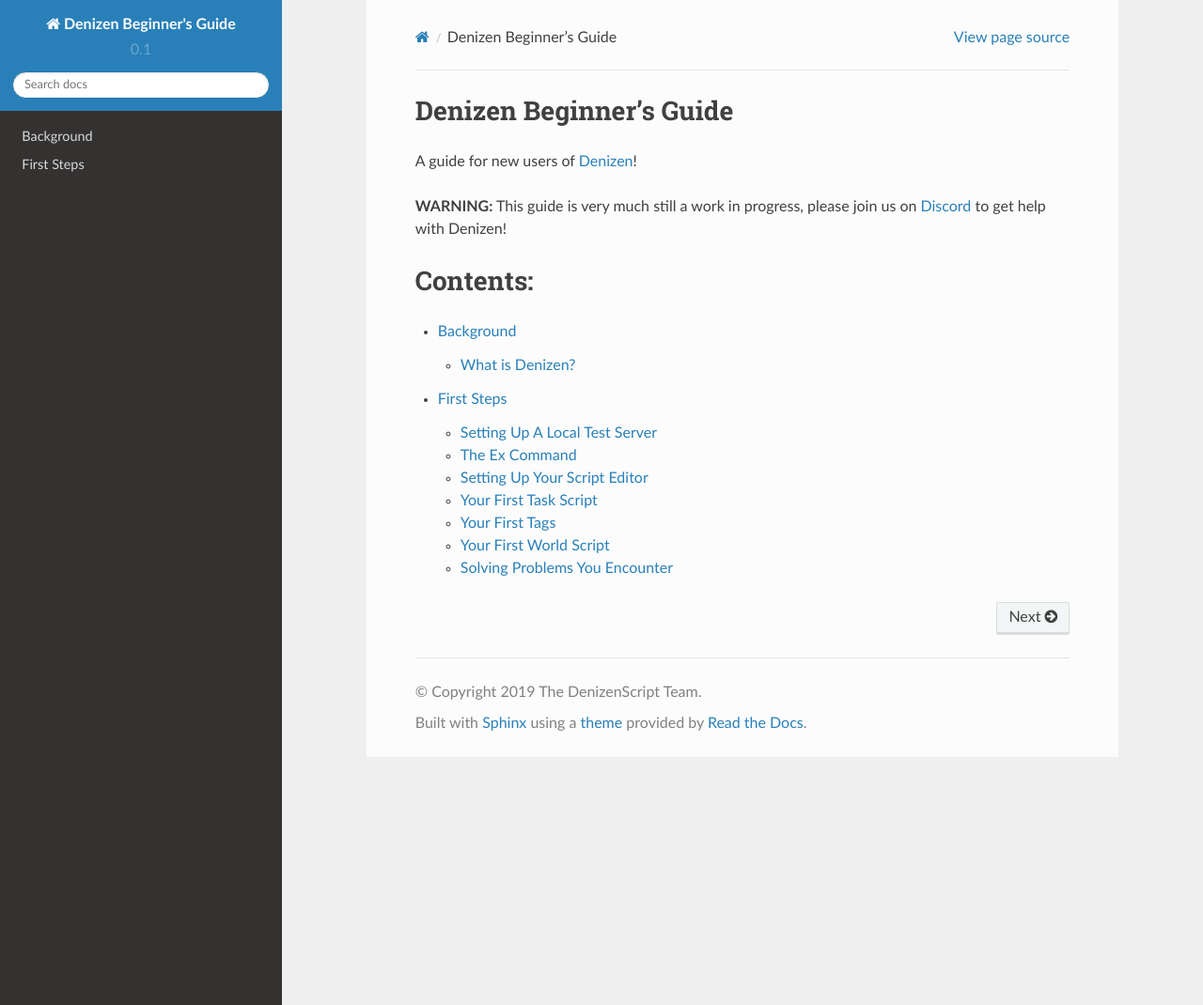
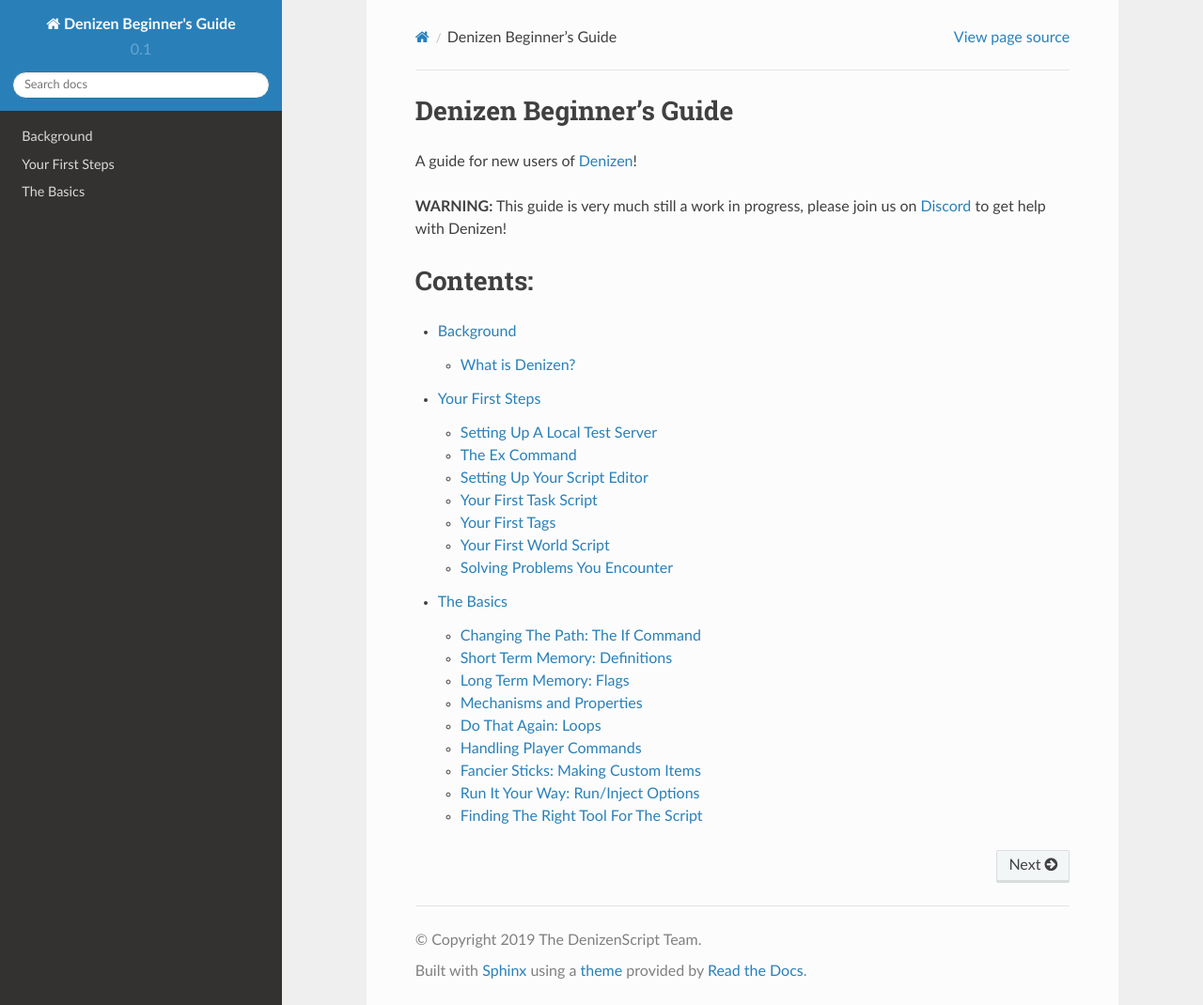
Before and after one commit to DenizenScript/Denizen-Beginners-Guide, a Sphinx documentation site: the page built from source/index.md, in a window 1280 px wide and 1070 px high. Shown: the whole window at 94% size. Built offline with Sphinx 7.4.7 and the Read the Docs theme 2.0.0, drawn with Linux system fonts in a browser that asks for light colours.

Commit message:
add the next section's layout

````diff
--- /dev/null
+++ b/source/guides/basics/custom-items.md
@@ -0,0 +1,4 @@
+Fancier Sticks: Making Custom Items
+-----------------------------------
+
+**TODO: Write-up that introduces item script containers, and the general ideas of making custom items, mentioning recipes, NBT keys, name/lore, etc.**
--- /dev/null
+++ b/source/guides/basics/definitions.md
@@ -0,0 +1,4 @@
+Short Term Memory: Definitions
+------------------------------
+
+**TODO: Write-up that introduces definitions, including setting them, reading them, and changing them.**
--- /dev/null
+++ b/source/guides/basics/finding-tools.md
@@ -0,0 +1,5 @@
+Finding The Right Tool For The Script
+-------------------------------------
+
+**TODO: Write-up that explains how to find the correct command/event/tag/... for a script. Should emphasize the `#bot-spam` channel on the Discord and the idea of asking other people for help in `#denizen-lobby`, though also mention the meta docs website.**
+NOTE: Probably a good place to mention the sheer massive number of things that Denizen supports (check the output of `!reload`).
--- /dev/null
+++ b/source/guides/basics/flags.md
@@ -0,0 +1,4 @@
+Long Term Memory: Flags
+-----------------------
+
+**TODO: Write-up that introduces flags on players and the server, and mentions that flags can be added onto any entity.**
--- /dev/null
+++ b/source/guides/basics/if-command.md
@@ -0,0 +1,4 @@
+Changing The Path: The If Command
+---------------------------------
+
+**TODO: Write-up that introduces the if command and the general concept of comparisons and branching.**
--- /dev/null
+++ b/source/guides/basics/index.md
@@ -0,0 +1,17 @@
+The Basics
+----------
+
+``` toctree::
+    :maxdepth: 1
+    :titlesonly:
+
+    if-command
+    definitions
+    flags
+    mechanisms
+    loops
+    player-commands
+    custom-items
+    run-options
+    finding-tools
+```
--- /dev/null
+++ b/source/guides/basics/loops.md
@@ -0,0 +1,8 @@
+Do That Again: Loops
+--------------------
+
+**TODO: Write-up that introduces loops in general, using the repeat command.**
+
+**TODO: Write-up explaining the foreach command.**
+
+**TODO: Write-up explaining the while command.**
--- /dev/null
+++ b/source/guides/basics/mechanisms.md
@@ -0,0 +1,4 @@
+Mechanisms and Properties
+-------------------------
+
+**TODO: Write-up that introduces the mechanisms (particularly on entities) and properties in general (particularly on items).**
--- /dev/null
+++ b/source/guides/basics/run-options.md
@@ -0,0 +1,4 @@
+Run It Your Way: Run/Inject Options
+-----------------------------------
+
+**TODO: Write-up that introduces the options on the run command, including how defs are passed through (mention escaping), and how the inject command differs.**
--- a/source/guides/first-steps/index.md
+++ b/source/guides/first-steps/index.md
@@ -1,5 +1,5 @@
-First Steps
------------
+Your First Steps
+----------------
 
 ``` toctree::
     :maxdepth: 1
--- a/source/index.md
+++ b/source/index.md
@@ -13,4 +13,5 @@ A guide for new users of [Denizen](https://www.spigotmc.org/resources/denizen.21
 
     guides/background/index
     guides/first-steps/index
+    guides/basics/index
 ```
````
Also changed, not shown: source/guides/basics/player-commands.md (added, +4 -0 lines).
